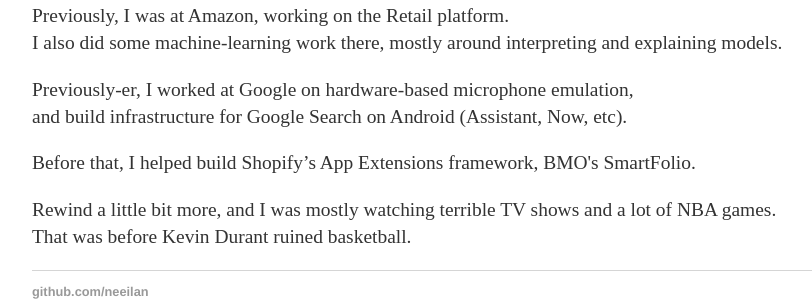
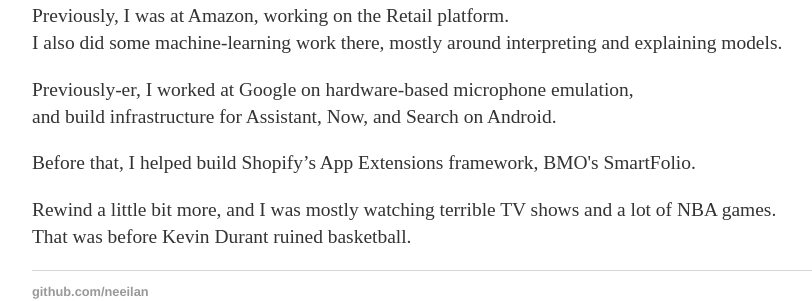
Before and after one commit to neeilan/neeilan.github.io, a Jekyll site: the page built from about/index.html, in a window 1280 px wide. Shown: the part 293-594 px from the top of the page, without its empty margins (160-972 px from the left). Built offline with Jekyll 4.4.1, drawn with Linux system fonts in a browser that asks for light colours.

Commit message:
Update index.html

```diff
--- a/about/index.html
+++ b/about/index.html
@@ -17,7 +17,7 @@
   </p>
   <p>
     Previously-er, I worked at Google on hardware-based microphone emulation, <br/>
-    and build infrastructure for Google Search on Android (Assistant, Now, etc).
+    and build infrastructure for Assistant, Now, and Search on Android.
   </p>
   <p>
     Before that, I helped build Shopify’s App Extensions framework, BMO's SmartFolio. <br/>
```
